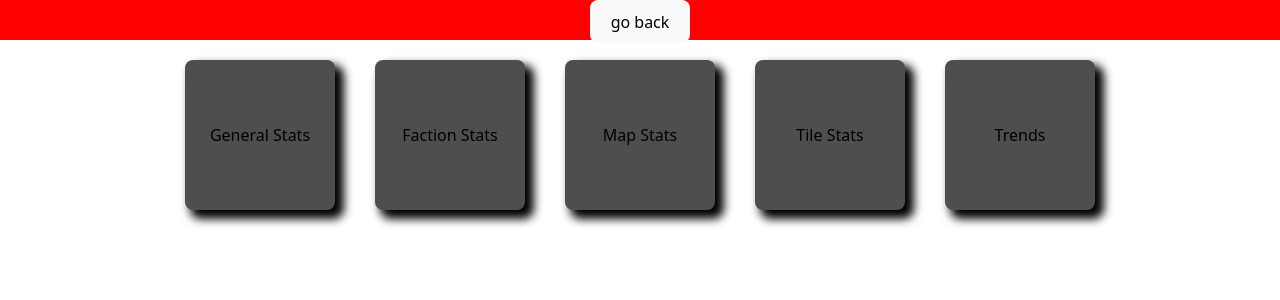
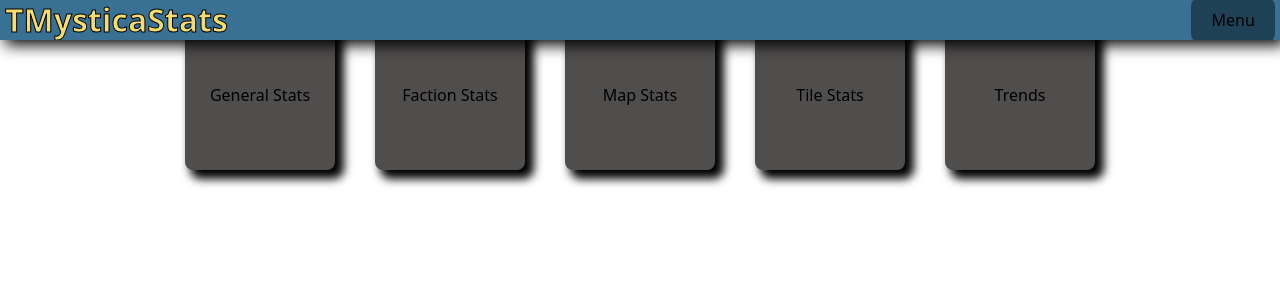
Before and after one commit to swoody2527/TMysticaStats, a React (Vite) app: page /game-statistics in a window 1280 px wide. Shown: the top 300 px of the page. Built offline with nearby package versions, Linux system fonts and the light colour scheme.

Commit message:
styling, format, spacing changes

```diff
--- a/src/components/StatsPage.jsx
+++ b/src/components/StatsPage.jsx
@@ -1,6 +1,7 @@
 import React from 'react'
 import '../styles/StatsPage.css'
 import { Link } from 'react-router-dom'
+import BackHeader from './reusable/BackHeader'
 
 function StatsPage() {
 
@@ -9,9 +10,7 @@ function StatsPage() {
     return (
 
     <div className='stats-page'>
-        <div className='back-header'>
-            <Link to={'/'}><button>go back</button></Link>
-        </div>
+        <BackHeader />
         <div className='stats-nav-options'>
             <Link to={'/general-stats'}><button className='stats-nav-button'>General Stats</button></Link>
             <Link to={'/faction-stats'}><button className='stats-nav-button'>Faction Stats</button></Link>
--- a/src/components/StatsPages/FactionStats.jsx
+++ b/src/components/StatsPages/FactionStats.jsx
@@ -5,7 +5,7 @@ function FactionStats() {
   return (
     <div>
         <BackHeader />
-        <div>FactionStats</div>
+
     </div>
 
   )
--- a/src/components/StatsPages/GeneralStats.jsx
+++ b/src/components/StatsPages/GeneralStats.jsx
@@ -118,27 +118,28 @@ function GeneralStats() {
                   label: 'Win Percentage %',
                   data: Object.values(generalStats['faction_pick%']),
                   backgroundColor: [
-                    "#4B4B4B",
-                    "#F1C40F",
-                    "#C0392B",
-                    "#2980B9",
-                    "#229954",
-                    "#D35400",
-                    "#2980B9",
-                    "#F1C40F",
-                    "#4B4B4B",
-                    "#4B4B4B",
-                    "#D35400",
-                    "#D35400",
-                    "#229954",
+                    "#A9A9A9",
+                    "#F7DC6F",
+                    "#E57373",
                     "#85C1E9",
-                    "#F1C40F",
+                    "#7DCEA0",
+                    "#F5B041",
                     "#85C1E9",
-                    "#C0392B",
-                    "#5DADE2",
-                    "#4B4B4B",
-                    "#C0392B"
+                    "#F7DC6F",
+                    "#A9A9A9",
+                    "#A9A9A9",
+                    "#F5B041",
+                    "#F5B041",
+                    "#7DCEA0",
+                    "#AED6F1",
+                    "#F7DC6F",
+                    "#AED6F1",
+                    "#E57373",
+                    "#A9CCE3",
+                    "#A9A9A9",
+                    "#E57373"
                   ]
+
 
                   ,
                 },
@@ -198,13 +199,13 @@ function GeneralStats() {
                 }
               }
             }}
-            >
+          >
 
           </Doughnut>
 
         </div>
 
-         <div className='chart-box chart-4'>
+        <div className='chart-box chart-4'>
           <Doughnut
             data={{
               labels: Object.keys(generalStats.common_map),
@@ -231,7 +232,7 @@ function GeneralStats() {
                 }
               }
             }}
-            >
+          >
 
           </Doughnut>
 
--- a/src/components/reusable/BackHeader.jsx
+++ b/src/components/reusable/BackHeader.jsx
@@ -5,7 +5,8 @@ import './reusableCSS/BackHeader.css'
 function BackHeader() {
   return (
     <div className='back-header'>
-            <Link to={'/'}><button>go back</button></Link>
+      <h2>TMysticaStats</h2>
+      <Link to={'/game-statistics'}><button>Menu</button></Link>
     </div>
   )
 }
--- a/src/components/reusable/reusableCSS/BackHeader.css
+++ b/src/components/reusable/reusableCSS/BackHeader.css
@@ -1,5 +1,28 @@
 .back-header {
-    background-color: red;
+    background-color: #397194;
     width: 100vw;
     height: 5vh;
+    display: flex;
+    flex-direction: row;
+    justify-content: space-between;
+    align-items: center;
+    position: fixed;
+    top: 0;
+    left: 0;
+    overflow: hidden;
+    box-shadow: 5px 5px 15px black;
+
 }
+
+.back-header h2 {
+    font-size: 2em;
+    margin: 20px;
+    margin-left: 5px;
+    color: #F6DB6F;
+    -webkit-text-stroke: black 1px;
+}
+
+.back-header button {
+    margin-right: 5px;
+    background-color: #1f4156;
+}
--- a/src/styles/StatsPages/GeneralStats.css
+++ b/src/styles/StatsPages/GeneralStats.css
@@ -2,6 +2,7 @@
     display: flex;
     flex-direction: column;
     background-color: #6C6C6C;
+    margin-top: 5vh;
 }
 
 .stats-blocks {
```
